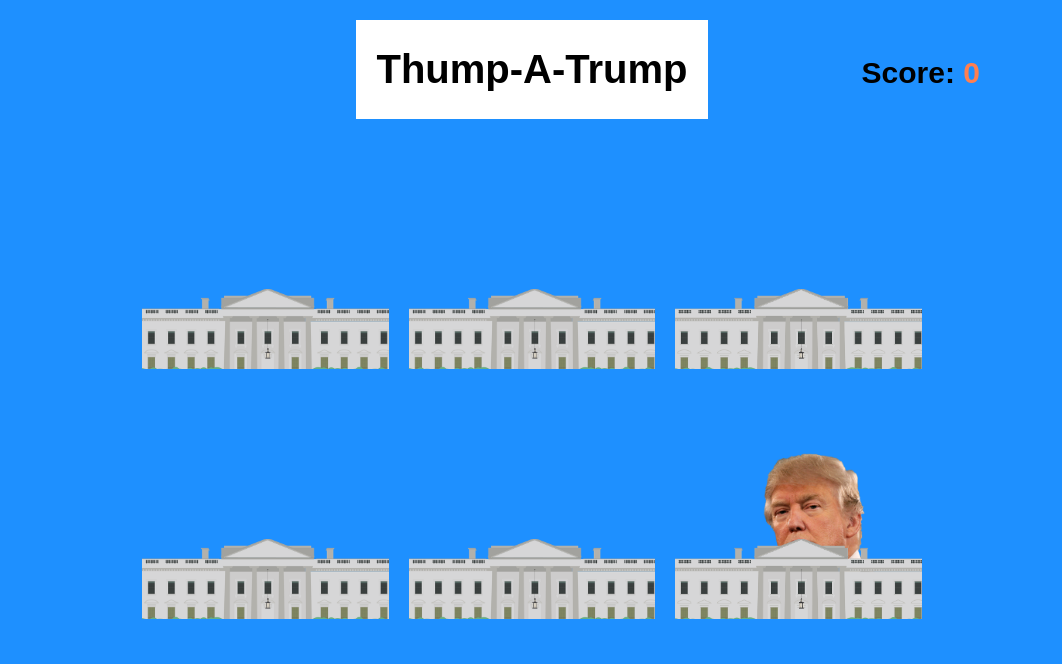
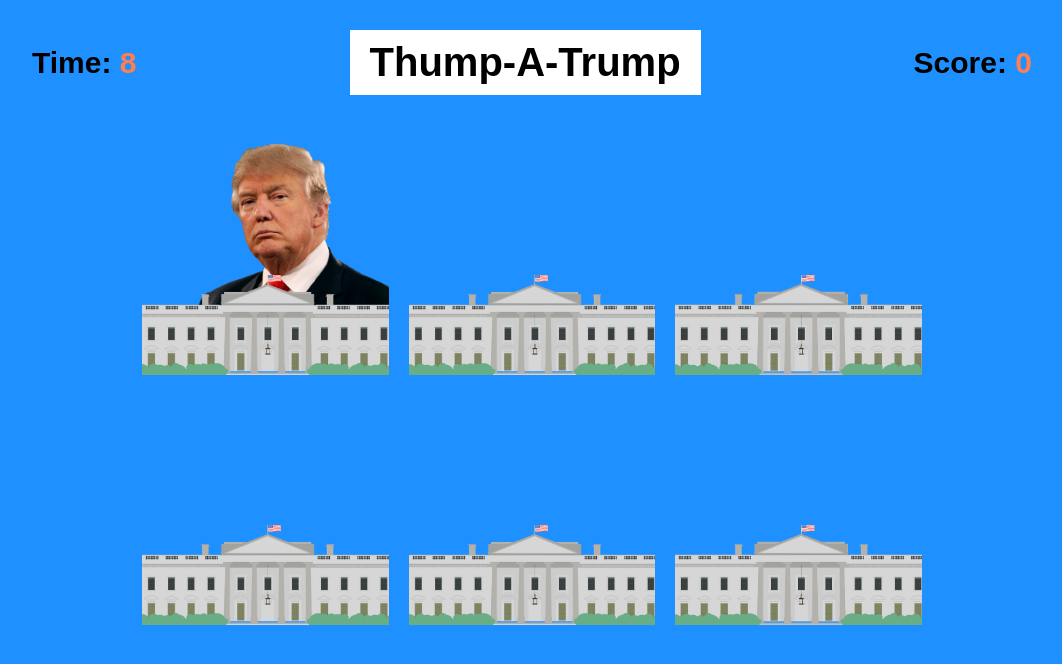
Before and after one commit to lmackenzie94/thump-a-trump, a plain HTML site: page index.html in a window 1280 px wide. Both pictures are taken after a click on the button "Thump-A-Trump". Shown: the whole page, without its empty margins (108-1170 px from the left). Drawn offline with nearby package versions, Linux system fonts and the light colour scheme.

Commit message:
added more trump pics/added countdown timer

```diff
--- a/index.html
+++ b/index.html
@@ -8,26 +8,32 @@
     <link rel="stylesheet" href="styles.css">
 </head>
 <body>
-    <button class="start" onClick="startGame()"><h1>Thump-A-Trump</h1></button>
-    <h2>Score: <span class="score"></span></h2>
+    <header class="wrapper">
+        <h2>Time: <span class="countdown">10</span></h2>
+        <button class="start" onClick="startGame()">
+            <h1>Thump-A-Trump</h1>
+        </button>
+        <h2>Score: <span class="score">0</span></h2>
+    </header>
+
     <section class="game">
         <div class="house house1">
-            <div class="trump"></div>
+            <div class="trump trump1"></div>
         </div>
         <div class="house house2">
-            <div class="trump"></div>
+            <div class="trump trump2"></div>
         </div>
         <div class="house house3">
-            <div class="trump"></div>
+            <div class="trump trump3"></div>
         </div>
         <div class="house house4">
-            <div class="trump"></div>
+            <div class="trump trump2"></div>
         </div>
         <div class="house house5">
-            <div class="trump"></div>
+            <div class="trump trump3"></div>
         </div>
         <div class="house house6">
-            <div class="trump"></div>
+            <div class="trump trump1"></div>
         </div>
     </section>
 
--- a/script.js
+++ b/script.js
@@ -21,7 +21,7 @@ function randomHouse(houses) {
 }
 
 function jump() {
-    const time = randomTime(400, 1000);
+    const time = randomTime(300, 1000);
     const house = randomHouse(houses);
     house.classList.add('up');
     setTimeout(() => {
@@ -40,15 +40,30 @@ function thump(e) {
 }
 
 function startGame() {
+    timeUp = false;
     scoreboard.textContent = 0;
     score = 0;
     jump();
+    countdown();
     setTimeout(() => {
         timeUp = true;
         swal({
             title: "Game over!",
-            text: `You thumped ${score} Trumps!`,
+            text: `You thumped ${score} ${score === 1 ? 'Trump!' : 'Trumps!'}`,
             icon: "success"
         });
     }, 10000);
 }
+
+const countdown = () => {
+    document.querySelector('.countdown').innerHTML = '10';
+    let timeLeft = 9;
+    let timer = setInterval(() => {
+        document.querySelector('.countdown').innerHTML = timeLeft;
+        timeLeft -= 1;
+        if (timeLeft < 0) {
+            clearInterval(timer);
+            document.querySelector('.countdown').innerHTML = '0';
+        }
+    }, 1000)
+}
--- a/styles.css
+++ b/styles.css
@@ -19,11 +19,20 @@ body {
     width: 100vw;
 }
 
-h2 {
-    display: inline-block;
-    position: absolute;
-    top: 5%;
-    right: 15%;
+.wrapper {
+    max-width: 1000px;
+    width: 95%;
+    margin: 0 auto;
+}
+
+h1 {
+    margin: 0;
+}
+
+header {
+    display: flex;
+    align-items: center;
+    justify-content: space-between;
 }
 
 .game {
@@ -51,7 +60,7 @@ h2 {
     background-size: cover;
     position: absolute;
     width: 110%;
-    height: 80px;
+    height: 100px;
     bottom: 0;
     left: -10px;
     z-index: 2;
@@ -60,27 +69,41 @@ h2 {
 .trump {
     height: 100%;
     width: 100%;
-    background: url(assets/trump.png) center 20% no-repeat;
-    background-size: contain;
     position: absolute;
     top: 100%;
     transition: all .2s linear;
+    background-size: contain;
 }
 
 .trump:active {
     transform: scale(.5);
 }
 
+.trump.trump1 {
+    background: url(assets/trump.png) center 20% no-repeat;
+    background-size: contain;
+}
+
+.trump.trump2 {
+    background: url(assets/trump2.png) center 40% no-repeat;
+    background-size: contain;
+}
+
+.trump.trump3 {
+    background: url(assets/trump3.png) center 40% no-repeat;
+    background-size: contain;
+}
+
 .house.up .trump {
-    top: 15px;
+    top: 0;
 }
 
 .start {
     background: white;
     border: none;
     box-shadow: 5px 5px 0 coral;
-    padding: 0 20px;
-    margin-top: 20px;
+    padding: 10px 20px;
+    margin: 30px 0;
     transition: all .2s ease-out;
 }
 
@@ -93,6 +116,7 @@ h2 {
     transform: scale(.9);
 }
 
-.score {
+.score,
+.countdown {
     color: coral;
 }
```
Also changed, not shown: assets/trump2.png (added), assets/trump3.png (added).
